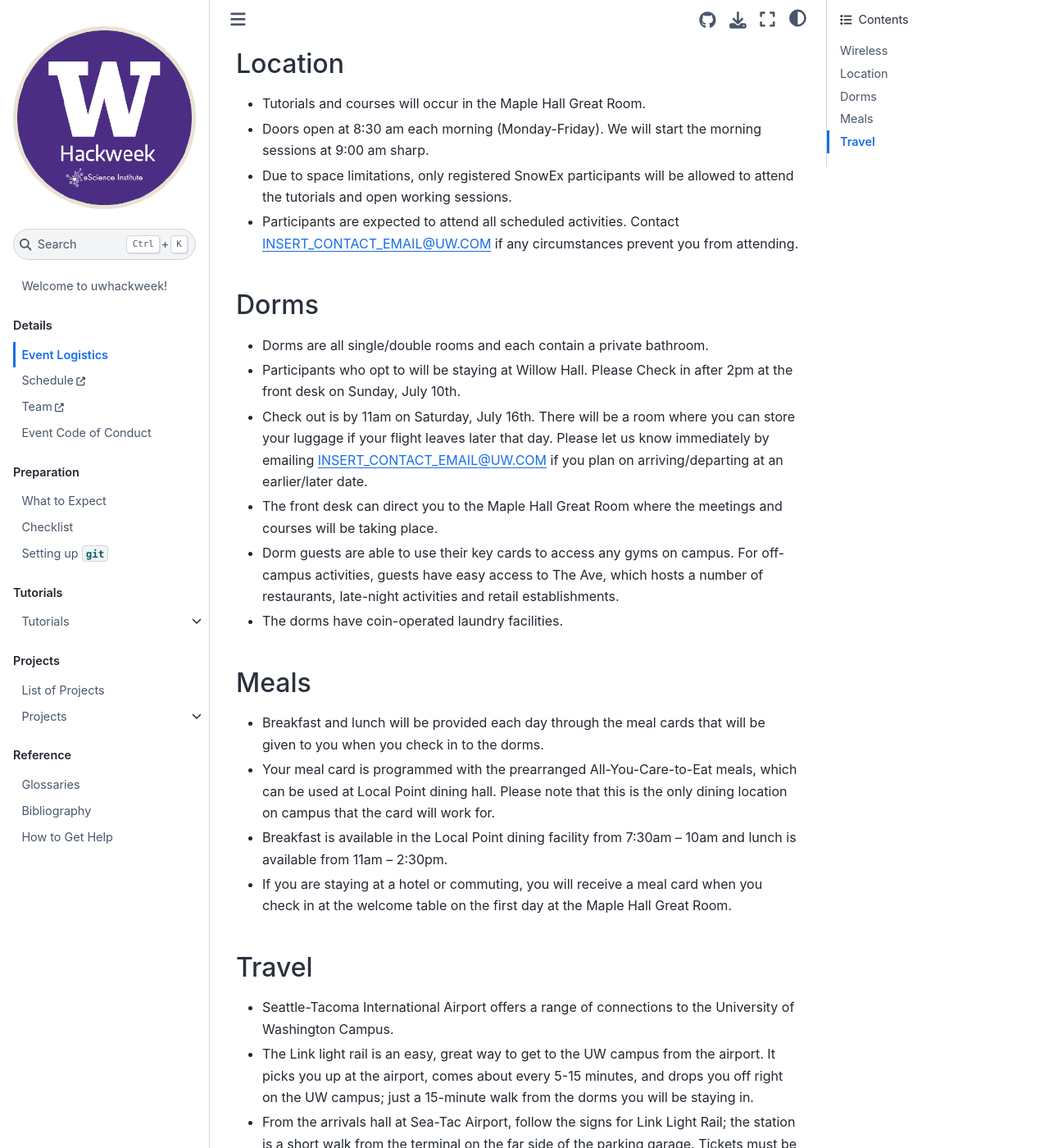
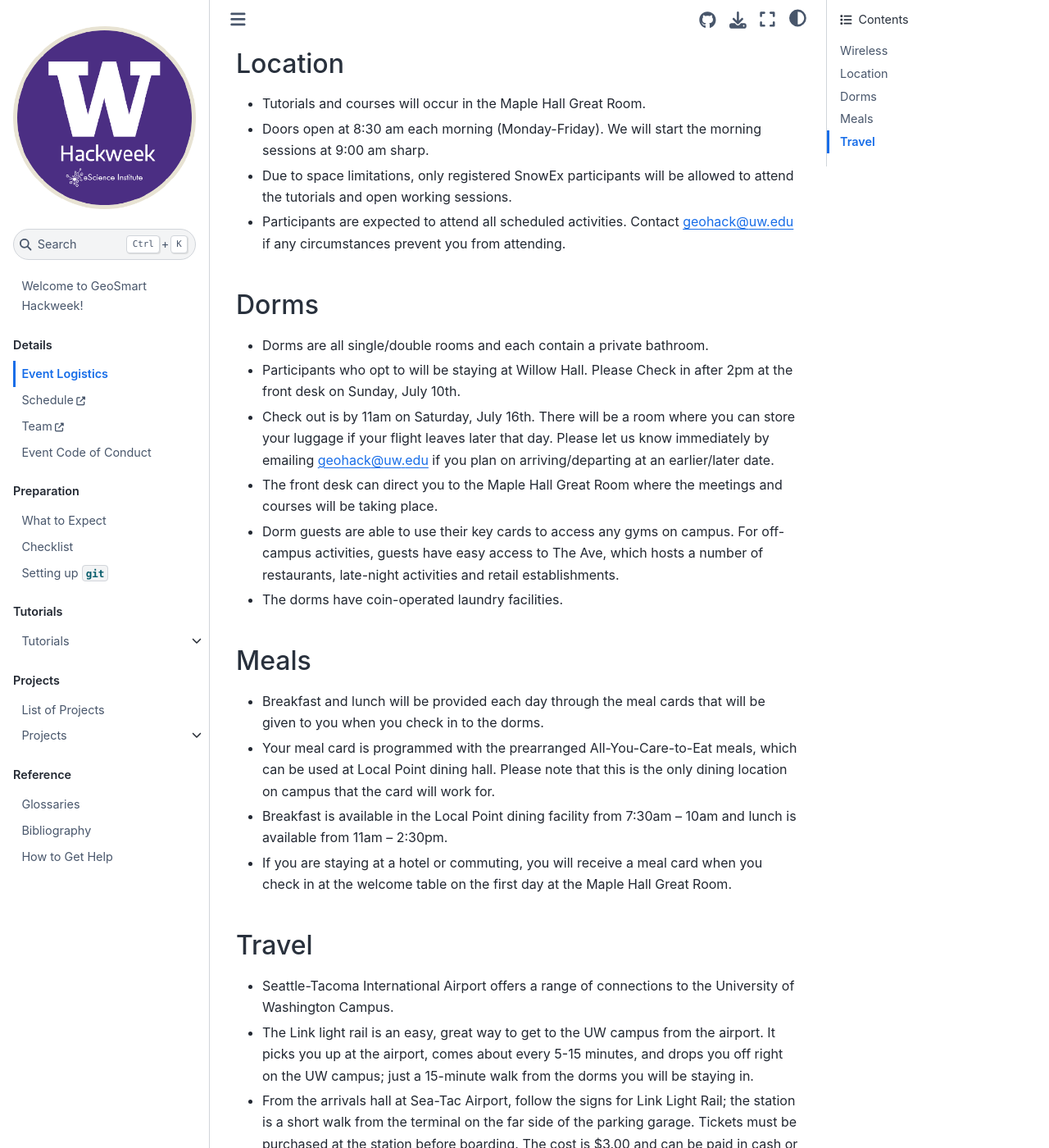
Before and after one commit to geo-smart/website-2024, a Jupyter Book: the page built from book/logistics.md, in a window 1280 px wide and 1400 px high, scrolled down 287 px. Shown: the whole window at 82% size. Built offline with Jupyter Book 1.0.4 settings and Sphinx 7.4.7 and the Sphinx Book theme 1.1.4, drawn with Linux system fonts in a browser that asks for light colours; some of the changed text lies outside the part shown.

Commit message:
Update config

```diff
--- a/book/_config.yml
+++ b/book/_config.yml
@@ -1,7 +1,7 @@
 # Book settings
 # Learn more at https://jupyterbook.org/customize/config.html
 
-title: Hackweek Template
+title: GeoSMART Hackweek
 author: eScience Institute, University of Washington
 logo: logo.png
 only_build_toc_files: true
@@ -10,15 +10,15 @@ parse:
   # https://jupyterbook.org/content/content-blocks.html?highlight=myst%20substitution#define-substitutions-for-your-whole-book
   # https://jupyterbook.org/content/content-blocks.html#using-substitutions-in-links
   myst_substitutions:
-    hackweek: "uwhackweek"
-    dates: "October ? to ?, 2021"
-    github_org_url: "https://github.com/uwhackweek"
-    book_repo: "jupyterbook-template"
-    website_url: "https://book-template.hackweek.io"
-    jupyterhub_url: "https://INSERT_JUPYTERHUB_URL"
+    hackweek: "GeoSmart Hackweek"
+    dates: "August 19 to 23, 2024"
+    github_org_url: "https://github.com/geo-smart"
+    book_repo: "website-2024"
+    website_url: "https://geosmart-2024.hackweek.io"
+    jupyterhub_url: "https://hub.cryointhecloud.com"
     slack_workspace_url: "https://INSERT_SLACK_URL"
-    contact_email: "INSERT_CONTACT_EMAIL@UW.COM"
-    dataset: "INSERT_DATA_SET_NAME"
+    contact_email: "geohack@uw.edu"
+    dataset: "GeoSmart"
     anon_reporting_url: "https://INSERT_FORM_LINK"
     project_spreadsheet_url: "https://INSERT_GOOGLE_SHEET"
   myst_enable_extensions:
@@ -53,7 +53,7 @@ launch_buttons:
 
 # Information about where the book exists on the web
 repository:
-  url: https://github.com/uwhackweek/jupyterbook-template # Online location of your book
+  url: https://github.com/geo-smart/website-2024 # Online location of your book
   path_to_book: book  # Optional path to your book, relative to the repository root
   branch: main  # Which branch of the repository should be used when creating links (optional)
 
```
